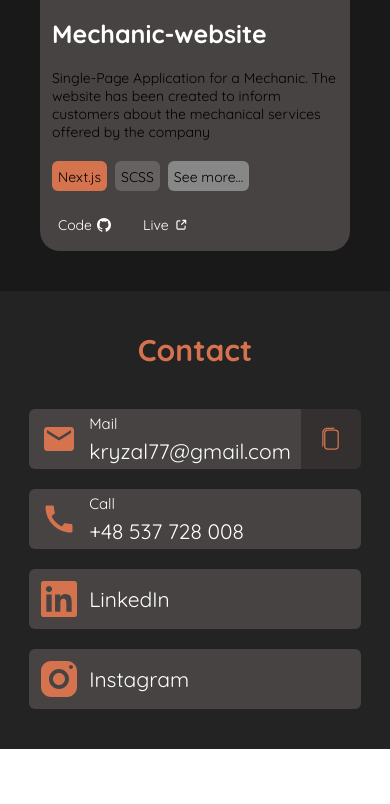
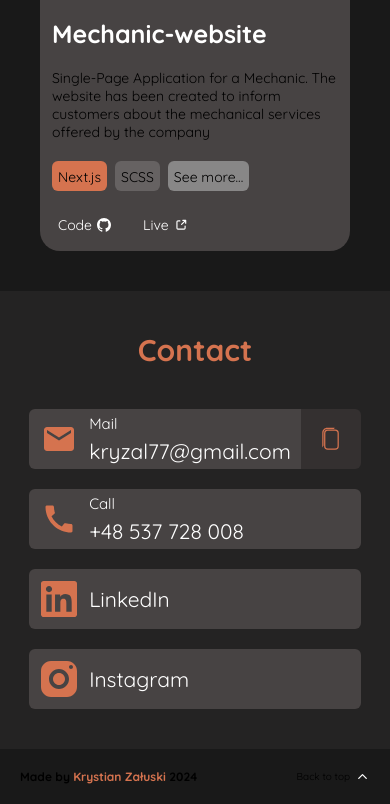
Before and after one commit to Zaluskyy/portfolio, a Next.js app: page / in a window 390 px wide. Shown: the part 2538-3342 px from the top of the page. Before the commit the page ends 3287 px from the top, so only its background shows below. Built offline with nearby package versions, Linux system fonts and the light colour scheme.

Commit message:
add footer desktop and mobile

```diff
--- /dev/null
+++ b/src/app/components/Footer.tsx
@@ -0,0 +1,43 @@
+"use client";
+import React, { SetStateAction } from "react";
+import style from "./style/Footer.module.scss";
+import Image from "next/image";
+
+import topIcon from "../../../public/icon/top.svg";
+
+import { IMenuArr } from "../types/type";
+
+interface FooterProps {
+  setWhere: React.Dispatch<SetStateAction<IMenuArr | null>>;
+  setMenuClick: React.Dispatch<SetStateAction<number>>;
+}
+
+const Footer: React.FC<FooterProps> = ({ setWhere, setMenuClick }) => {
+  const goTop = () => {
+    setWhere("HOME");
+    setMenuClick((prev) => prev + 1);
+  };
+
+  return (
+    <footer className={style.Footer}>
+      <div className={style.left}>
+        <h5>
+          Made by{" "}
+          <a
+            href="https://www.linkedin.com/in/krystian-zaluski"
+            target="_blank"
+          >
+            Krystian Załuski
+          </a>{" "}
+          2024
+        </h5>
+      </div>
+      <div className={style.right} onClick={goTop}>
+        <span>Back to top</span>
+        <Image src={topIcon} alt="back to top" />
+      </div>
+    </footer>
+  );
+};
+
+export default Footer;
--- a/src/app/components/HamburgerMenuNav.tsx
+++ b/src/app/components/HamburgerMenuNav.tsx
@@ -6,7 +6,7 @@ import { motion } from "framer-motion";
 import { IMenuArr } from "../types/type";
 
 interface HamburgerMenuNavProps {
-  setWhere: React.Dispatch<SetStateAction<IMenuArr>>;
+  setWhere: React.Dispatch<SetStateAction<IMenuArr | null>>;
   setMenuClick: React.Dispatch<SetStateAction<number>>;
   setHamburgerMenu: React.Dispatch<SetStateAction<boolean>>;
 }
--- a/src/app/components/Nav.tsx
+++ b/src/app/components/Nav.tsx
@@ -7,7 +7,7 @@ import PortfolioContext from "../context/context";
 import { IMenuArr } from "../types/type";
 
 interface NavProps {
-  setWhere: React.Dispatch<SetStateAction<IMenuArr>>;
+  setWhere: React.Dispatch<SetStateAction<IMenuArr | null>>;
   setMenuClick: React.Dispatch<SetStateAction<number>>;
 }
 
--- /dev/null
+++ b/src/app/components/style/Footer.module.scss
@@ -0,0 +1,76 @@
+@import "../../variables.scss";
+
+.Footer {
+  width: 100%;
+  padding: 20px;
+  background-color: $dark;
+
+  display: flex;
+  flex-direction: row;
+  justify-content: space-between;
+  align-items: center;
+
+  .left {
+    h5 {
+      font-size: 12px;
+
+      a {
+        text-decoration: none;
+        color: $orange;
+      }
+    }
+  }
+  .right {
+    display: flex;
+    flex-direction: row;
+    align-items: center;
+    gap: 5px;
+    cursor: pointer;
+
+    span {
+      font-size: 10px;
+    }
+    img {
+      width: 15px;
+      height: 15px;
+    }
+  }
+}
+
+@media (min-width: 400px) {
+  .Footer {
+    .left {
+      h5 {
+        font-size: 15px;
+      }
+    }
+    .right {
+      span {
+        font-size: 13px;
+      }
+      img {
+        width: 20px;
+        height: 20px;
+      }
+    }
+  }
+}
+@media (min-width: 650px) {
+  .Footer {
+    padding: 20px 50px;
+    .left {
+      h5 {
+        font-size: 20px;
+      }
+    }
+    .right {
+      span {
+        font-size: 16px;
+      }
+      img {
+        width: 30px;
+        height: 30px;
+      }
+    }
+  }
+}
--- a/src/app/components/style/Nav.module.scss
+++ b/src/app/components/style/Nav.module.scss
@@ -5,7 +5,6 @@ $navHeight: 60px;
 .Nav {
   width: 100%;
   height: $navHeight;
-  // background-color: $dark; // do zmiany na $lightDark
   background-color: $lightDark;
   display: flex;
   flex-direction: row;
--- a/src/app/components/style/ProjectCard.module.scss
+++ b/src/app/components/style/ProjectCard.module.scss
@@ -27,7 +27,6 @@
       align-items: center;
       border-radius: 8px;
       overflow: hidden;
-      background-color: red;
       img {
         width: 100%;
         height: 100%;
--- a/src/app/page.tsx
+++ b/src/app/page.tsx
@@ -9,6 +9,7 @@ import styles from "./page.module.scss";
 
 import { IComponentsHeight, IMenuArr } from "./types/type";
 import Nav from "./components/Nav";
+import Footer from "./components/Footer";
 
 export default function App() {
   const [componentsHeight, setComponentsHeight] = useState<IComponentsHeight>({
@@ -18,7 +19,7 @@ export default function App() {
     projects: 0,
   });
 
-  const [where, setWhere] = useState<IMenuArr>("HOME");
+  const [where, setWhere] = useState<IMenuArr | null>(null);
   const [menuClick, setMenuClick] = useState<number>(0);
 
   useEffect(() => {
@@ -37,7 +38,7 @@ export default function App() {
         componentsHeight.projects;
     }
 
-    if (top) {
+    if (top !== null) {
       window.scrollTo({
         top,
         behavior: "smooth",
@@ -52,6 +53,7 @@ export default function App() {
       <About setComponentsHeight={setComponentsHeight} />
       <Projects setComponentsHeight={setComponentsHeight} />
       <Contact />
+      <Footer setWhere={setWhere} setMenuClick={setMenuClick} />
     </div>
   );
 }
```
Also changed, not shown: public/icon/top.svg (added).
